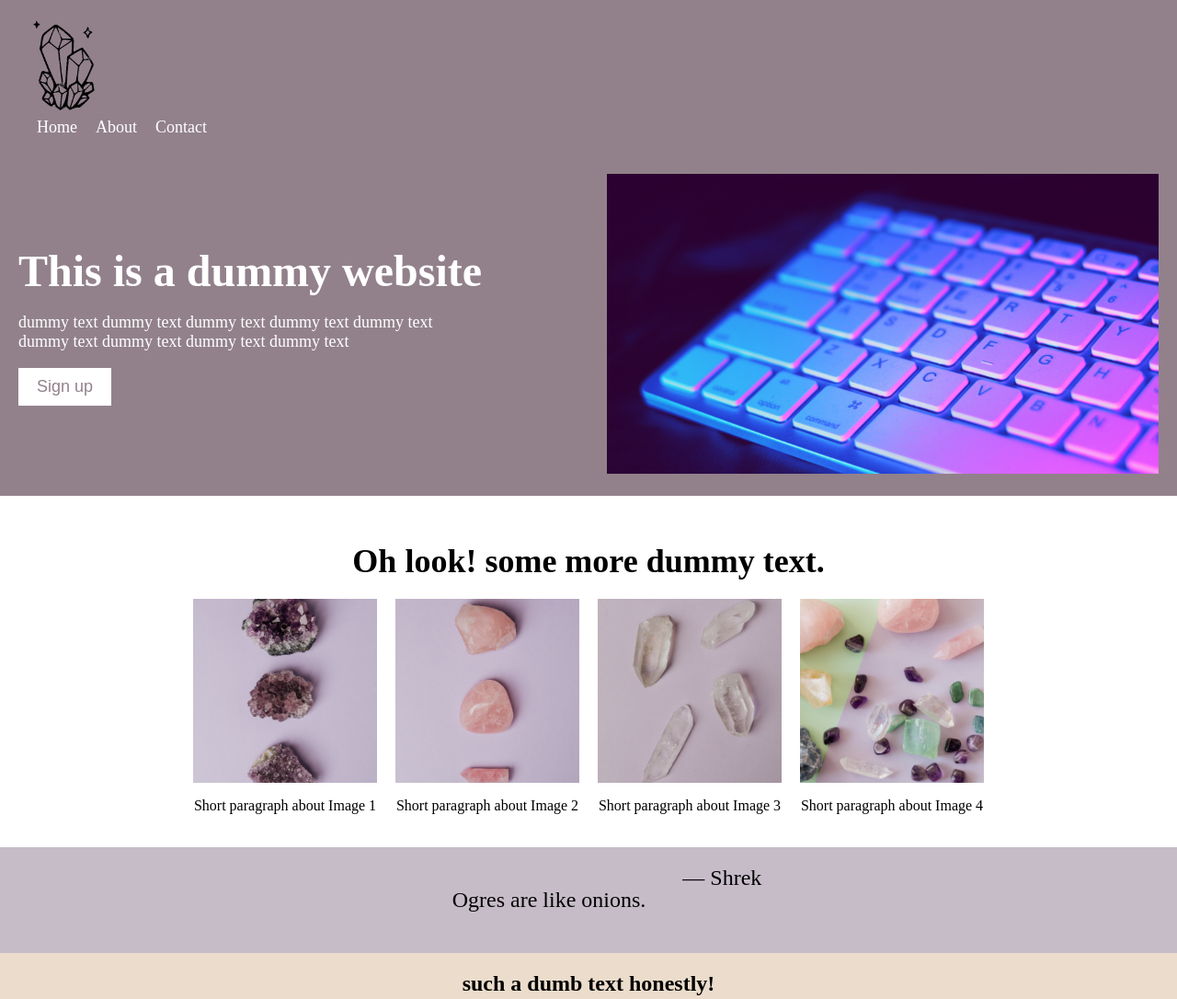
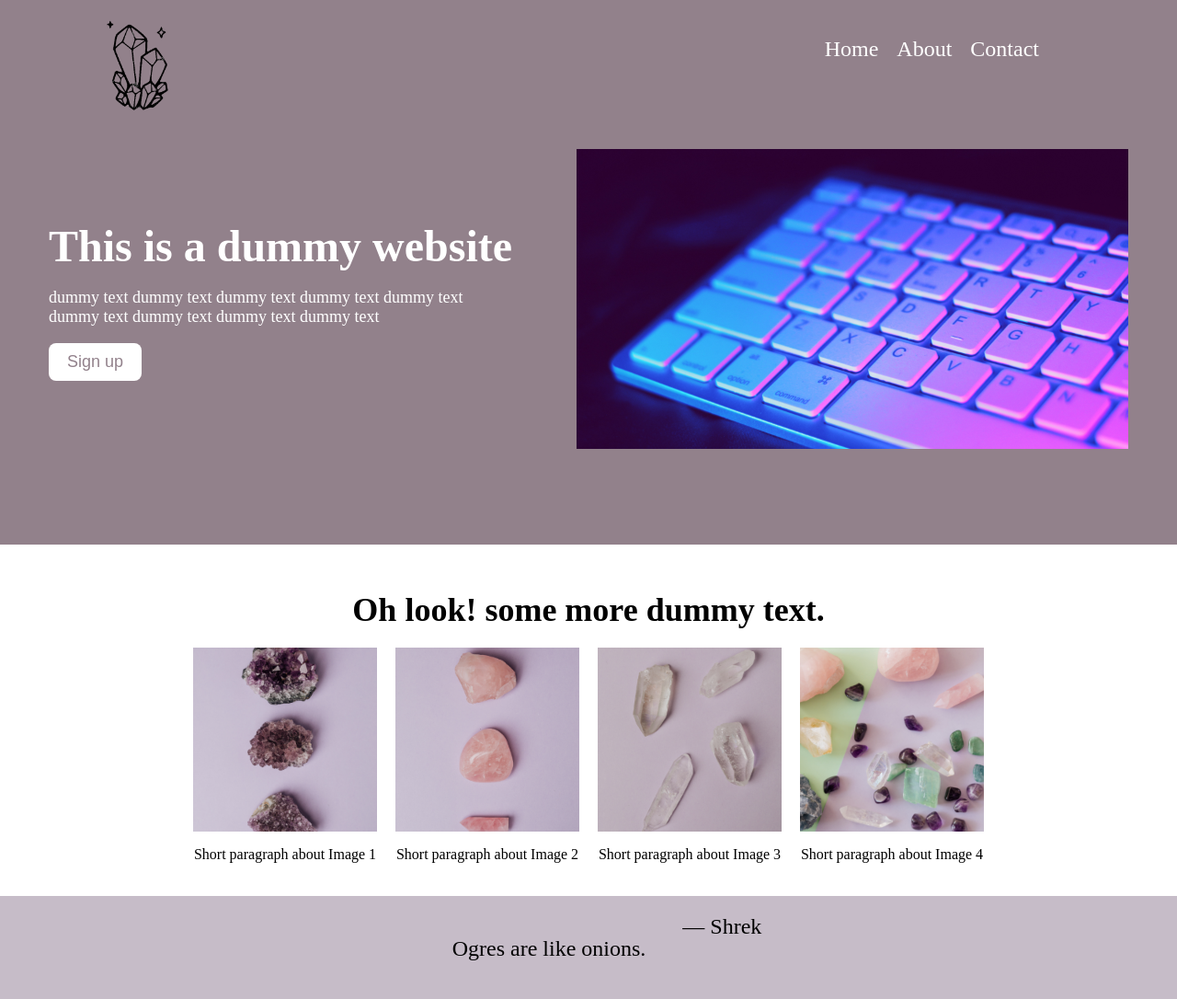
Before and after one commit to Shiro3627/landing-page, a plain HTML site: page index.html in a window 1280 px wide. Shown: the top 1086 px of the page at 92% size. Drawn offline with Linux system fonts and the light colour scheme.

Commit message:
updated css

```diff
--- a/styles.css
+++ b/styles.css
@@ -5,19 +5,21 @@ body{
 header {
     background-color: #92818b;
     color: white;
-    padding: 20px;
-  }
+    padding: 20px 50px 20px 50px;
+    display: flex;
+    justify-content: space-between;
 
-  .logo {
-    font-size: 24px;
-    font-weight: bold;
-    margin: 0;
+}
+
+.logo{
+    display: flex;
+    padding-left: 50px;
   }
 
   .links ul {
     list-style-type: none;
     margin: 0;
-    padding: 0;
+    padding: 20px 100px 0px 0px;
     display: flex;
     flex-direction: row;
   }
@@ -29,20 +31,26 @@ header {
   .links a {
     color: white;
     text-decoration: none;
-    font-size: 18px;
+    font-size: 24px;
   }
+  .links a:hover{
+    color: #EBDCCB;
+  }
+  /* Section 1 styling */
 
-  /* Section 1 styling */
   .section1 {
     background-color: #92818b;
     color: white;
     display: flex;
     flex-direction: row;
     align-items: center;
-    justify-content: space-between;
-    padding: 20px;
+    justify-content: center;
+    padding: 20px 0px 100px 0px;
   }
 
+  .keyboard {
+    padding: 0px 0px 0px 70px;
+  }
   .title1 {
     font-size: 48px;
     margin: 0;
@@ -60,6 +68,7 @@ header {
     padding: 10px 20px;
     cursor: pointer;
     transition: background-color 0.3s ease-in-out;
+    border-radius: 8px;
   }
 
   .btn1:hover {
@@ -123,7 +132,7 @@ header {
 
   h4 {
     font-size: 24px;
-    margin: 0 0 20px 0;
+    margin: 0;
   }
 
   .btn2 {
@@ -151,3 +160,7 @@ header {
   .cr p {
     margin: 0;
   }
+
+.section4 p {
+    padding-bottom: 10px;
+}
```
